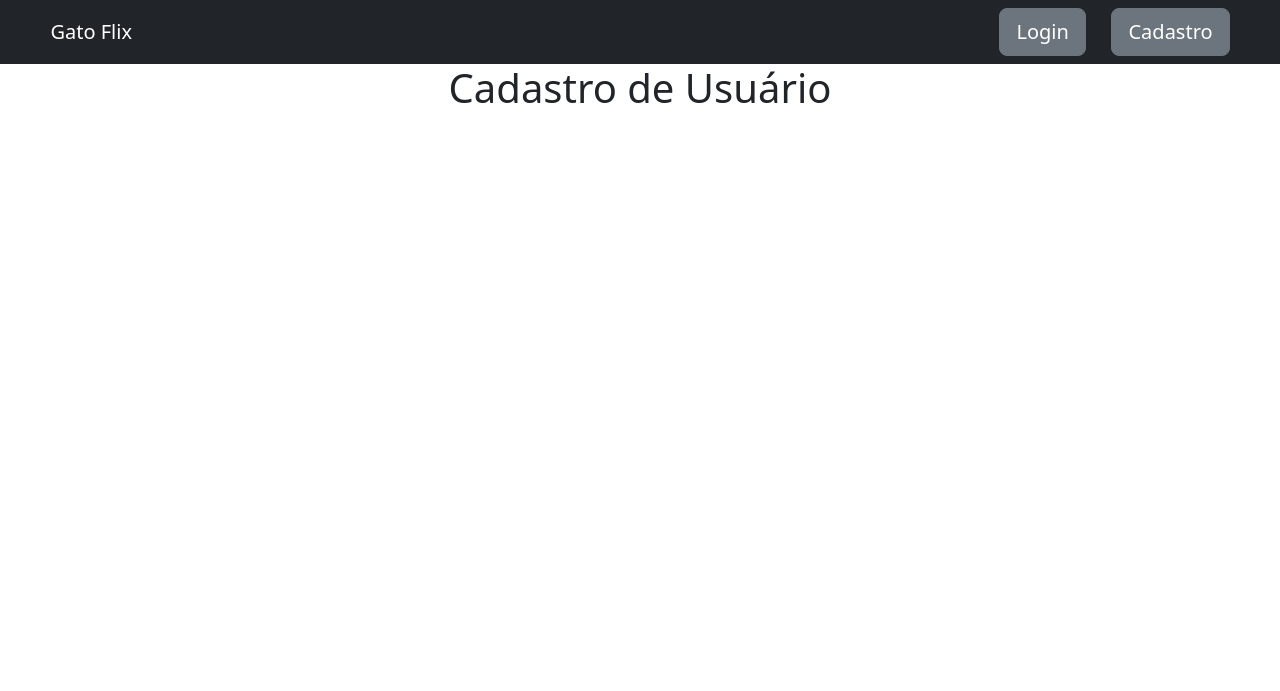
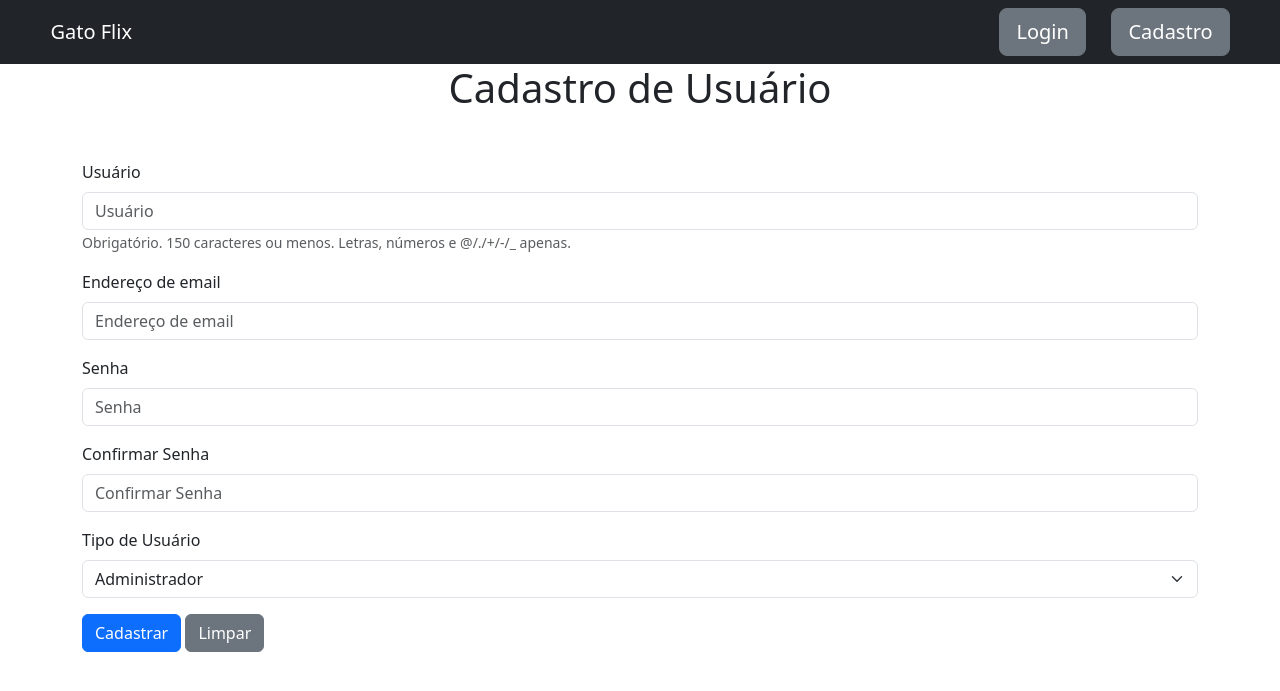
Before and after one commit to TarikPonciano/Gato-Flix-2025.07.224, a Django app: page /cadastro/ in a window 1280 px wide. Shown: the top 691 px of the page. Run offline with Django 4.2, Linux system fonts and the light colour scheme; some libraries are stand-ins or nearby versions.

Commit message:
Formulário Implementado

```diff
--- /dev/null
+++ b/catalogo/forms.py
@@ -0,0 +1,18 @@
+from django import forms
+from django.contrib.auth.models import User
+from .models import Perfil, TIPOS_USUARIO
+
+class CadastroForm(forms.ModelForm):
+    password = forms.CharField(widget=forms.PasswordInput, label='Senha')
+
+    confirm_password = forms.CharField(widget=forms.PasswordInput, label='Confirmar Senha')
+
+    tipo_usuario = forms.ChoiceField(choices=TIPOS_USUARIO, label='Tipo de Usuário', widget=forms.Select(attrs={'class': 'form-select'}))
+
+    class Meta:
+        model = User
+        fields = ['username', 'email']
+        widgets = {
+            'username': forms.TextInput(attrs={'class': 'form-control'}),
+            'email': forms.EmailInput(attrs={'class': 'form-control'})
+        }
--- a/catalogo/templates/catalogo/cadastro.html
+++ b/catalogo/templates/catalogo/cadastro.html
@@ -1,7 +1,16 @@
 {%extends "base.html"%}
+{%load bootstrap5%}
 
 {%block title%} Cadastro de Usuário {%endblock%}
 
 {% block content %}
     <h1 style="text-align: center;">Cadastro de Usuário</h1>
+    <div class="container mt-5">
+        <form method="post" action="">
+            {%csrf_token %}
+            {% bootstrap_form form %}
+            <button type="submit" class="btn btn-primary">Cadastrar</button>
+            <button type="reset" class="btn btn-secondary">Limpar</button>
+        </form>
+    </div>
 {%endblock%}
--- a/catalogo/views.py
+++ b/catalogo/views.py
@@ -1,5 +1,6 @@
 from django.shortcuts import render
 from django.http import HttpResponse
+from .forms import CadastroForm
 
 # Create your views here.
 def home(request):
@@ -9,4 +10,8 @@ def login(request):
     return render(request, 'catalogo/login.html')
 
 def cadastro(request):
-    return render(request, 'catalogo/cadastro.html')
+    if request.method != 'POST':
+        form = CadastroForm()
+
+    context = {'form': form}
+    return render(request, 'catalogo/cadastro.html', context)
```
Also changed, not shown: catalogo/migrations/0001_initial.py (added).
